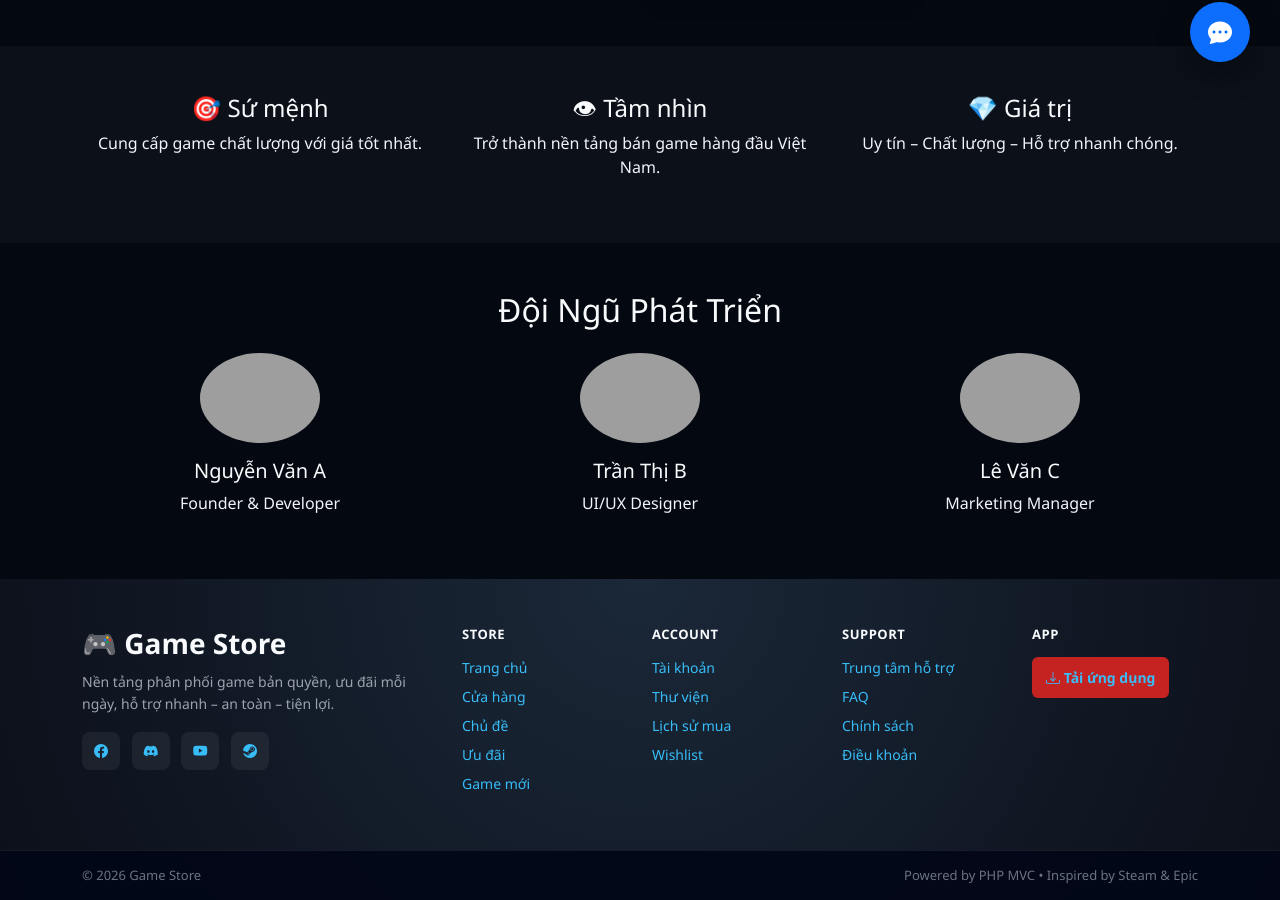
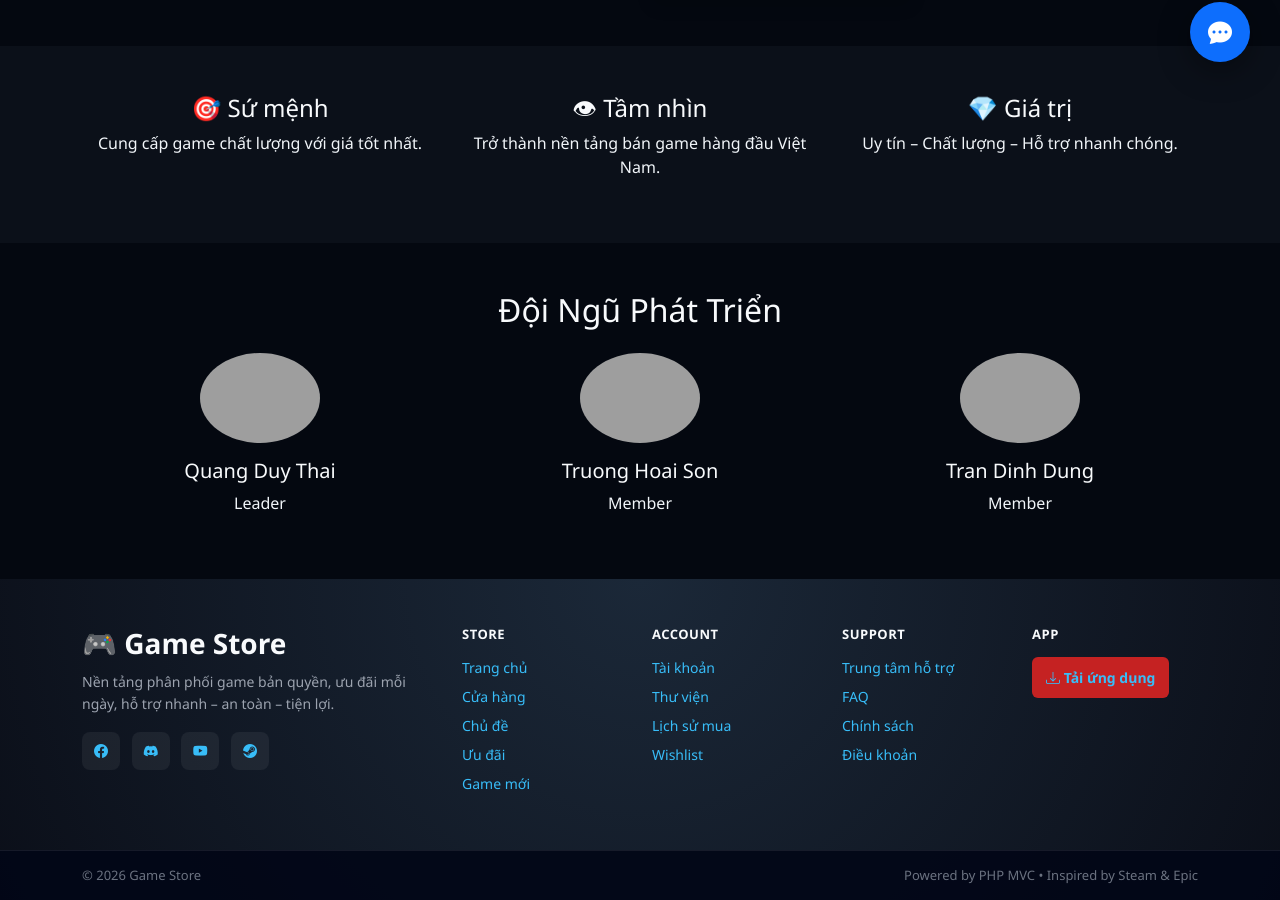
Before and after one commit to thaieaut-engineer/Game_Store, a PHP site: the page made by views/about/index.php in a window 1280 px wide. Shown: the part 708-1608 px from the top of the page. Run offline with PHP 8.4, Linux system fonts and the light colour scheme; the template is opened without the code that fills it, so the values that code supplies are empty; some libraries are stand-ins or nearby versions; grey boxes are pictures that could not be loaded.

Commit message:
Fix lỗi trang thanh toán và sửa giao diện about us

```diff
--- a/views/about/index.php
+++ b/views/about/index.php
@@ -56,18 +56,18 @@ require_once __DIR__ . '/../layout/header.php';
     <div class="row text-center">
         <div class="col-md-4">
             <img src="https://randomuser.me/api/portraits/men/32.jpg" class="rounded-circle mb-3" width="120">
-            <h5>Nguyễn Văn A</h5>
-            <p>Founder & Developer</p>
+            <h5>Quang Duy Thai</h5>
+            <p>Leader</p>
         </div>
         <div class="col-md-4">
             <img src="https://randomuser.me/api/portraits/women/44.jpg" class="rounded-circle mb-3" width="120">
-            <h5>Trần Thị B</h5>
-            <p>UI/UX Designer</p>
+            <h5>Truong Hoai Son</h5>
+            <p>Member</p>
         </div>
         <div class="col-md-4">
             <img src="https://randomuser.me/api/portraits/men/65.jpg" class="rounded-circle mb-3" width="120">
-            <h5>Lê Văn C</h5>
-            <p>Marketing Manager</p>
+            <h5>Tran Dinh Dung</h5>
+            <p>Member</p>
         </div>
     </div>
 </section>
--- a/views/order/checkout.php
+++ b/views/order/checkout.php
@@ -28,7 +28,7 @@ require_once __DIR__ . '/../layout/header.php';
                                         $price = $item['sale_price'] ?? $item['price'];
                                         echo number_format($price); ?>đ
                                     </td>
-                                    <td><?php echo number_format($price * $item['quantity']); ?>đ</td>
+                                    <td><?php echo number_format($price); ?>đ</td>
                                 </tr>
                             <?php endforeach; ?>
                         </tbody>
```
